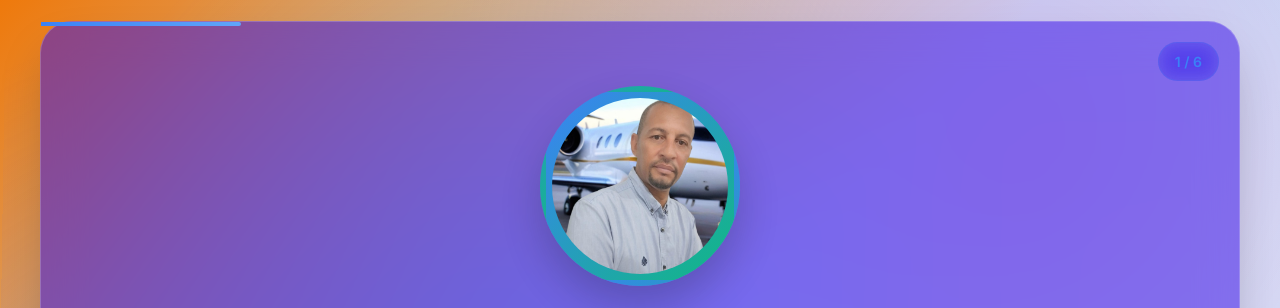
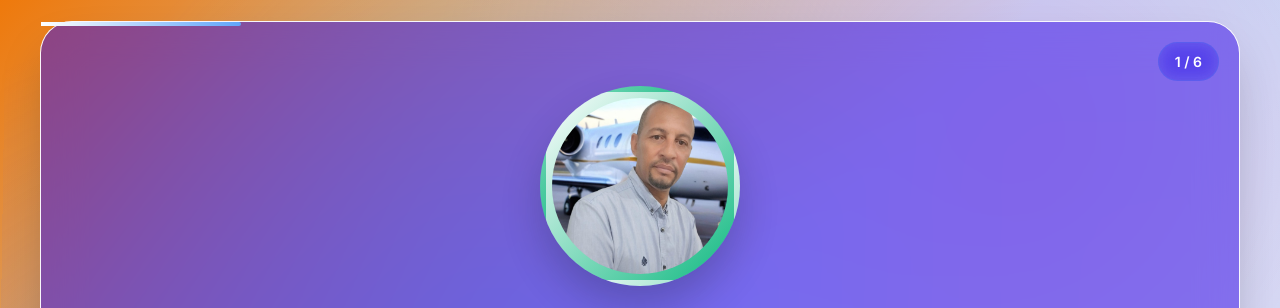
Before and after one commit to Roger9215/Curriculum, a plain HTML site: page index.html in a window 1280 px wide. Shown: the top 308 px of the page. Drawn offline with nearby package versions, Linux system fonts and the light colour scheme.

Commit message:
Update style.css

```diff
--- a/style.css
+++ b/style.css
@@ -3,7 +3,7 @@
 
 /* Variáveis CSS para cores personalizadas */
 :root {
-    --primary-color: #3b82f6;
+    --primary-color: #ffffff;
     --primary-dark: #2563eb;
     --primary-light: #60a5fa;
     --secondary-color: #10b981;
@@ -61,7 +61,7 @@ body::before {
 .presentation-container {
     background: rgba(49, 8, 231, 0.5);
     backdrop-filter: blur(20px);
-    border: 1px solid rgba(255, 255, 255, 0.2);
+    border: 1px solid rgba(255, 255, 255, 0.95);
     border-radius: 2rem;
     box-shadow: var(--card-shadow);
     width: 100%;
```
